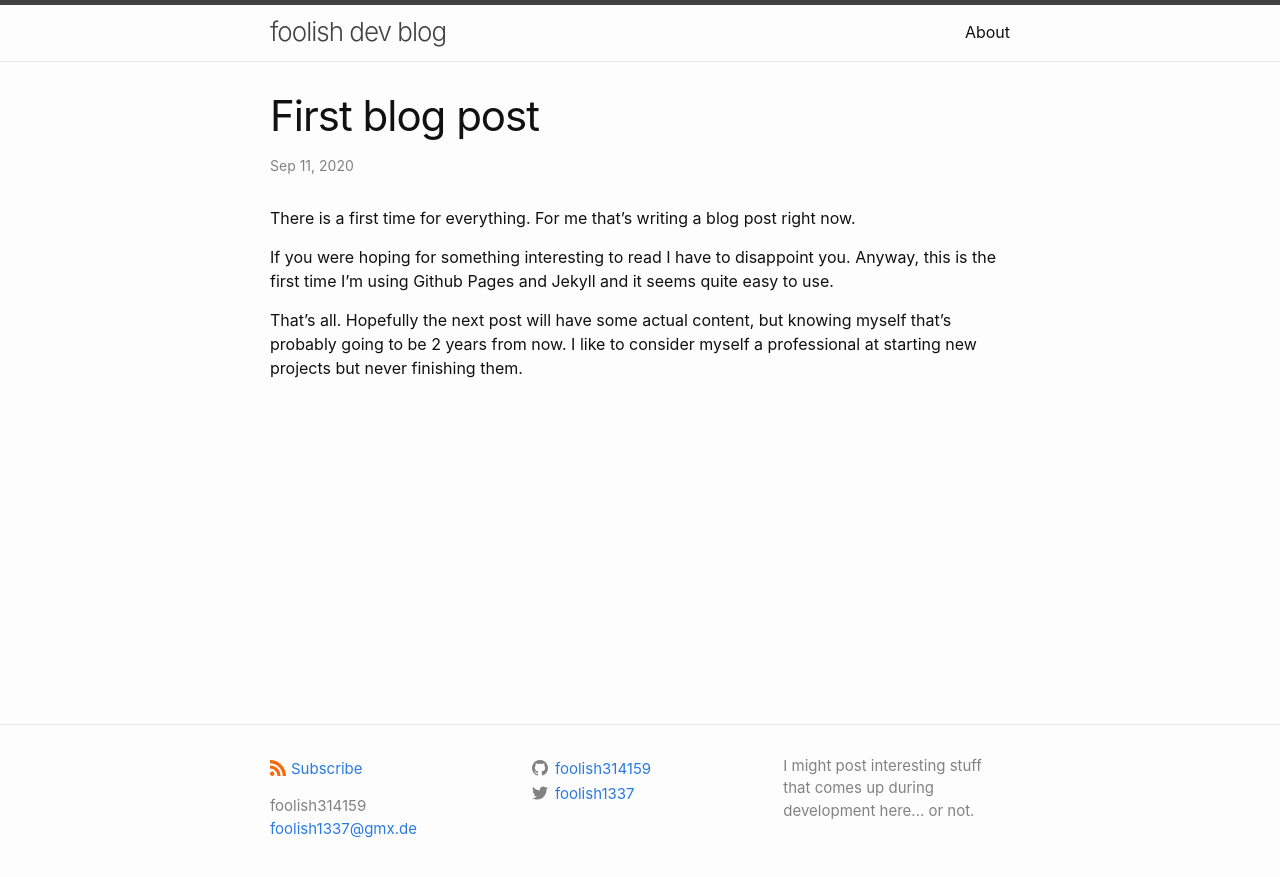
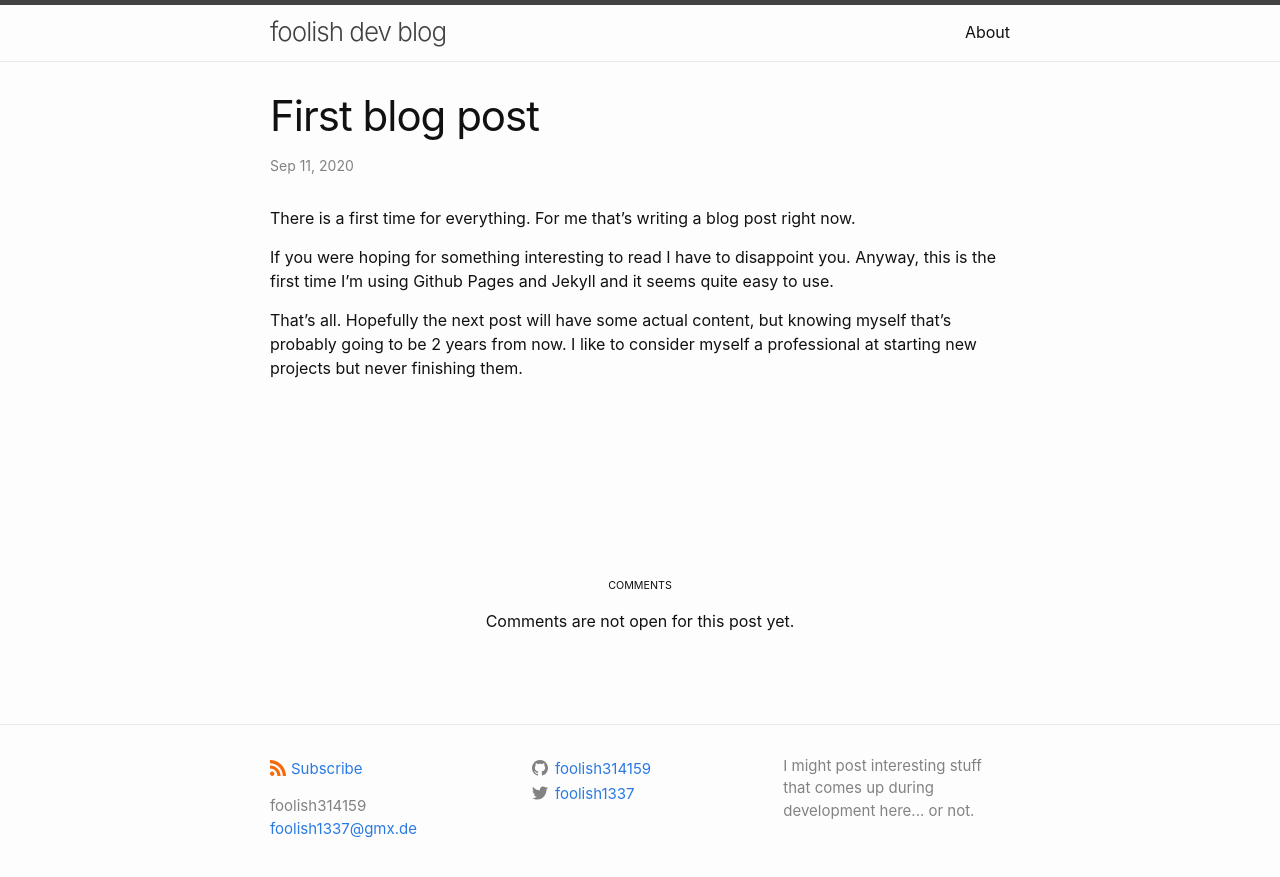
Before and after one commit to foolish314159/foolish314159.github.io, a Jekyll site: the page built from _posts/2020-09-11-first-blog-post.markdown, in a window 1280 px wide. Shown: the top 877 px of the page. Built offline with Jekyll 4.4.1, drawn with Linux system fonts in a browser that asks for light colours; nearby versions of some CDN libraries; part of the change alters nothing that is shown.

Commit message:
Update 2020-09-11-first-blog-post.markdown
Add comment section

```diff
--- a/_posts/2020-09-11-first-blog-post.markdown
+++ b/_posts/2020-09-11-first-blog-post.markdown
@@ -2,6 +2,7 @@
 layout: post
 title:  "First blog post"
 date:   2020-09-11 17:33:00 +0200
+github_comments_issueid: "2"
 categories: blog
 ---
 There is a first time for everything. For me that's writing a blog post right now.
```
